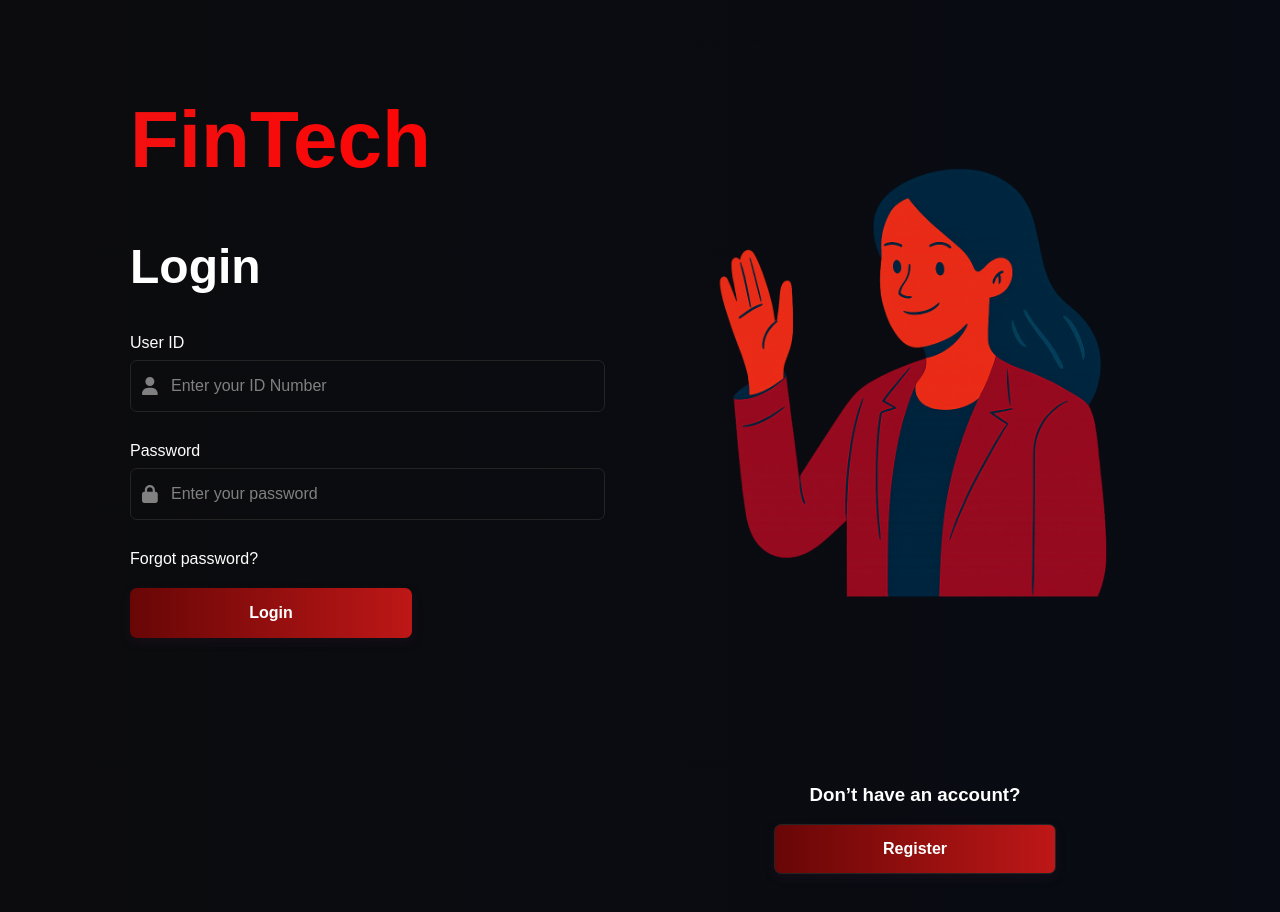
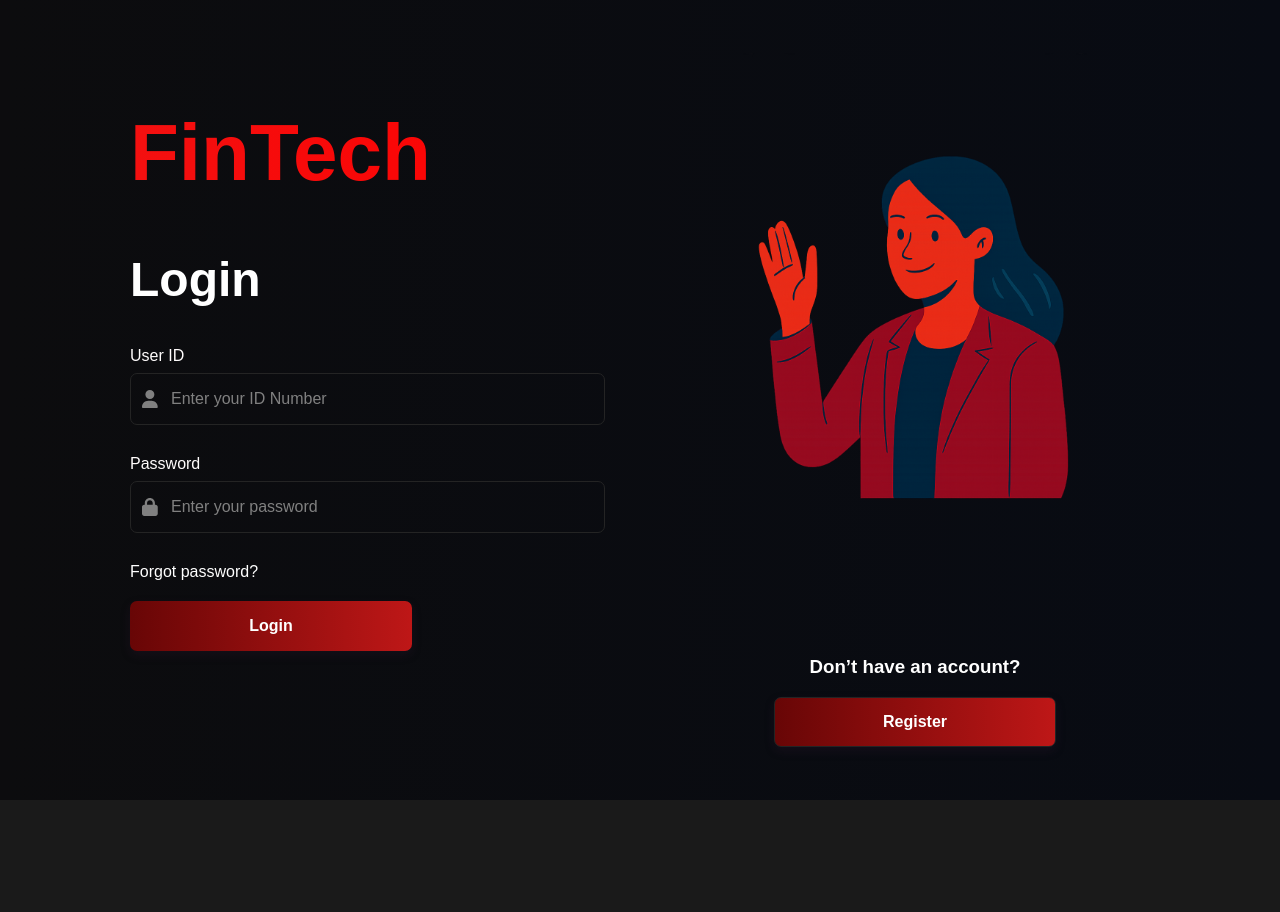
Before and after one commit to R-B-Devs/FinTech, a React (Create React App) app in the folder client/: page /login in a window 1280 px wide. After the commit the page ends 800 px from the top, so only its background shows below. Built offline with nearby package versions, Linux system fonts and the light colour scheme; the HTML template or start-up script is replaced by a standard one.

Commit message:
Register router

```diff
--- a/client/src/pages/LoginPage.jsx
+++ b/client/src/pages/LoginPage.jsx
@@ -77,7 +77,12 @@ const LoginPage = () => {
           className="login-image"
         />
         <h3 className="register-text">Don’t have an account?</h3>
-          <button className="register-button">Register</button>
+        <button
+          className="register-button"
+          onClick={() => navigate('/register')}
+        >
+          Register
+        </button>
       </div>
 
       </div>
--- a/client/src/styles/LoginPage.css
+++ b/client/src/styles/LoginPage.css
@@ -48,7 +48,7 @@
 }
 
 .login-image {
-  max-width: 100%;
+  max-width: 80%;
   margin-bottom: 20px;
 }
 
```
Also changed, not shown: 1 other file (tests, documents, lock files or other folders). Lines whose indentation alone changed are shown as unchanged.
